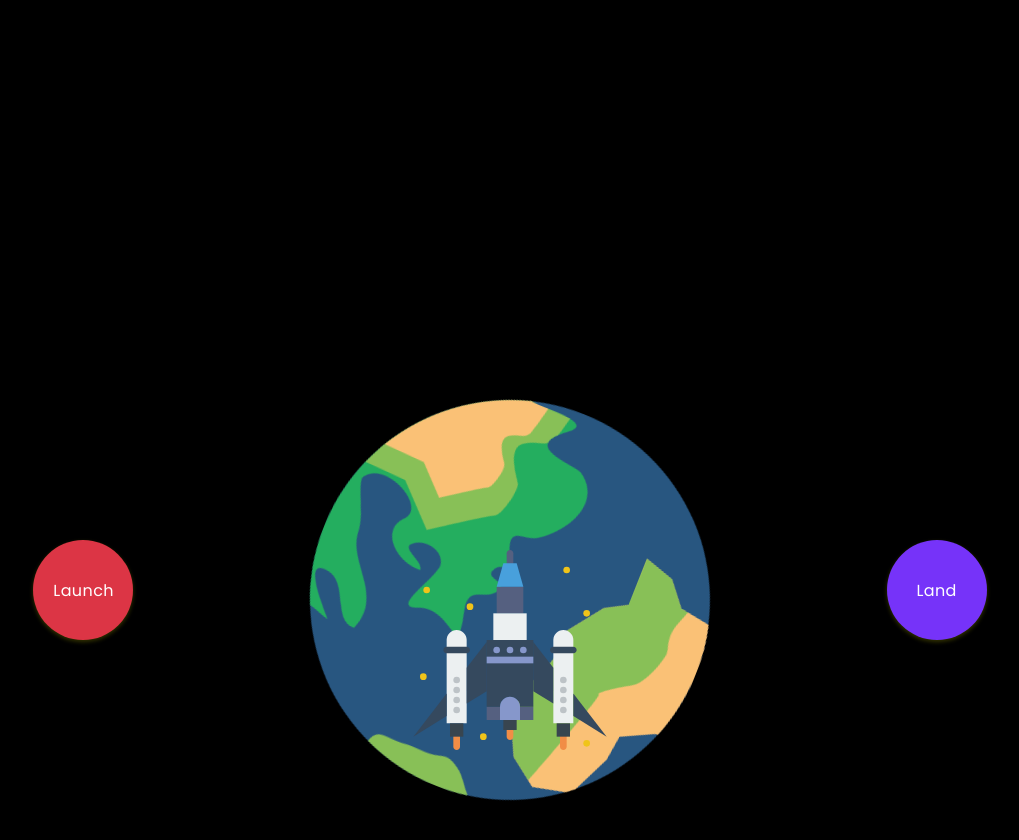
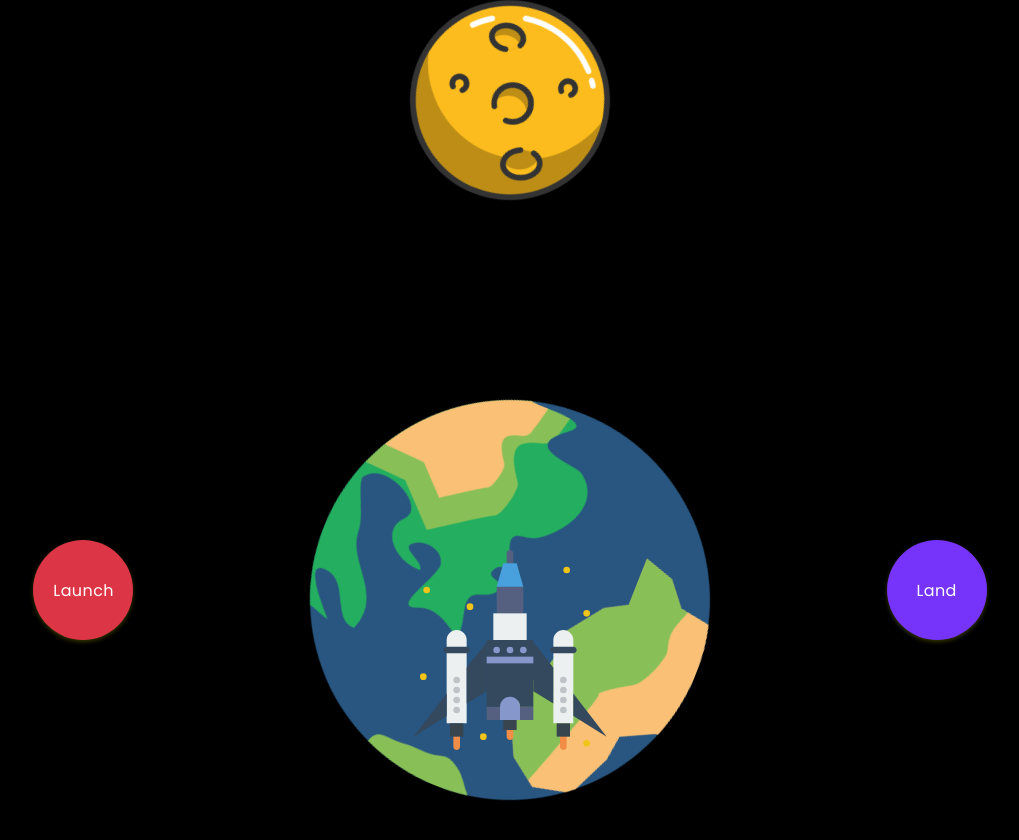
Before and after one commit to spectr-e/react-projects, a React (Vite) app: page / in a window 1280 px wide. Shown: the top 840 px of the page, without its empty margins (130-1149 px from the left). Built offline with nearby package versions, Linux system fonts and the light colour scheme.

Commit message:
fix(SpacePenguinApp): Add the Moon component to app

```diff
--- a/src/Projects/20-space-penguin-app/SpacePenguinApp.jsx
+++ b/src/Projects/20-space-penguin-app/SpacePenguinApp.jsx
@@ -1,6 +1,6 @@
 import './Ship.css'
 import { Button, Moon, Planet, SpaceShip, Title } from '../../components'
-import { Earth, Ship } from '../../assets'
+import { Earth, Ship, TheMoon } from '../../assets'
 
 const SpacePenguinApp = () => {
   return (
@@ -8,7 +8,7 @@ const SpacePenguinApp = () => {
       <Button text='Launch' classes={'btn-danger'} />
       <section className='env'>
         <SpaceShip ship={Ship} scale={200} />
-        <Moon />
+        <Moon moon={TheMoon} />
         <Planet planet={Earth} />
       </section>
       <Button text='Land' classes={'btn-primary'} />
--- a/src/assets/index.js
+++ b/src/assets/index.js
@@ -2,8 +2,8 @@ import Dog from './dog.jpg'
 import LockImg from './moon.jpg'
 import HomeImg from './home.jpg'
 import Earth from './earth.svg'
-import Moon from './moon.svg'
+import TheMoon from './moon.svg'
 import Ship from './ship.svg'
 import Rocket from './rocket.svg'
 
-export { Dog, LockImg, HomeImg, Earth, Ship, Rocket, Moon }
+export { Dog, LockImg, HomeImg, Earth, Ship, Rocket, TheMoon }
--- a/src/components/Moon.jsx
+++ b/src/components/Moon.jsx
@@ -1,5 +1,5 @@
-const Moon = () => {
-  return <div>Moon</div>
+const Moon = ({ moon }) => {
+  return <img src={moon} alt='moon' className='moon' />
 }
 
 export default Moon
```
